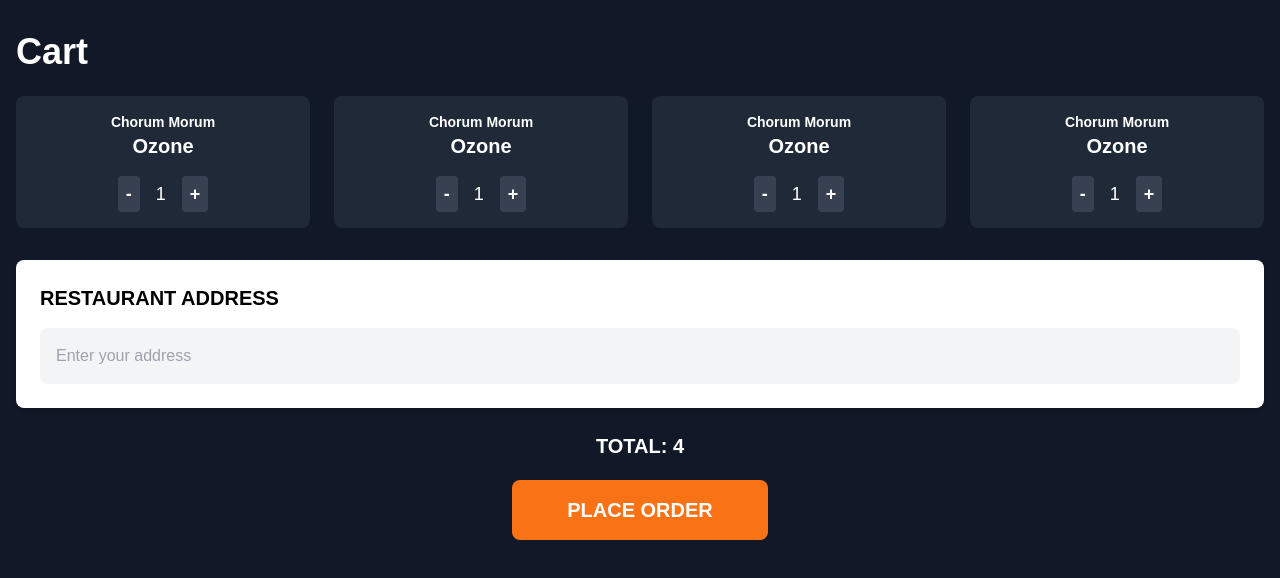
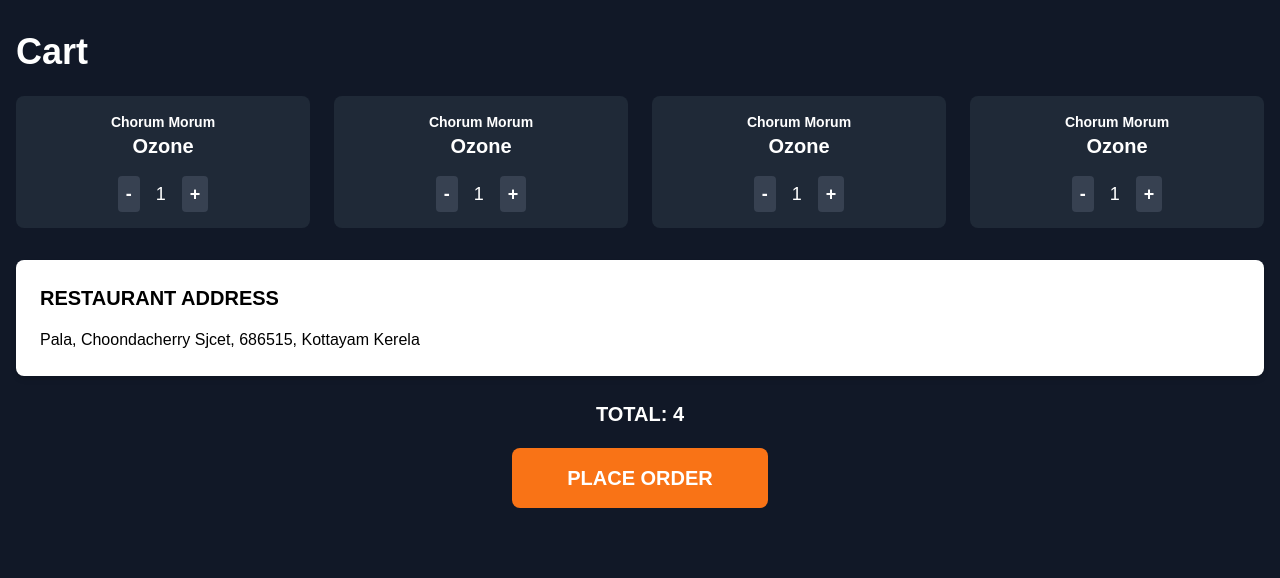
Before and after one commit to notft/Nasa_space_apps, a Next.js app: page /cart in a window 1280 px wide. Shown: the top 578 px of the page. Built offline with nearby package versions, Linux system fonts and the light colour scheme.

Commit message:
changed an input bar to address

```diff
--- a/app/cart/page.jsx
+++ b/app/cart/page.jsx
@@ -64,13 +64,11 @@ export default function Cart() {
         {/* Restaurant Address */}
         <div className="bg-white text-black p-6 rounded-lg shadow-md mb-6">
           <h2 className="text-xl font-semibold mb-4">RESTAURANT ADDRESS</h2>
-          <input
-            type="text"
-            placeholder="Enter your address"
-            value={address}
-            onChange={(e) => setAddress(e.target.value)}
-            className="w-full bg-gray-100 p-4 rounded-lg"
-          />
+          <text>
+            Pala, Choondacherry Sjcet, 686515, Kottayam Kerela
+          </text>
+
+
         </div>
 
         {/* Total and Place Order */}
```
